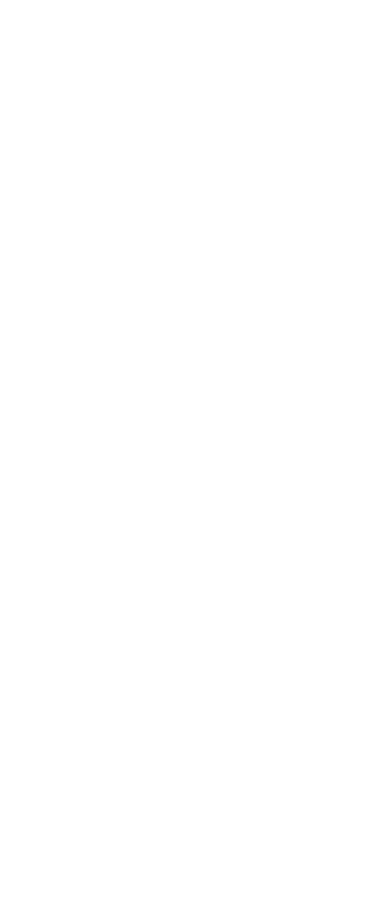
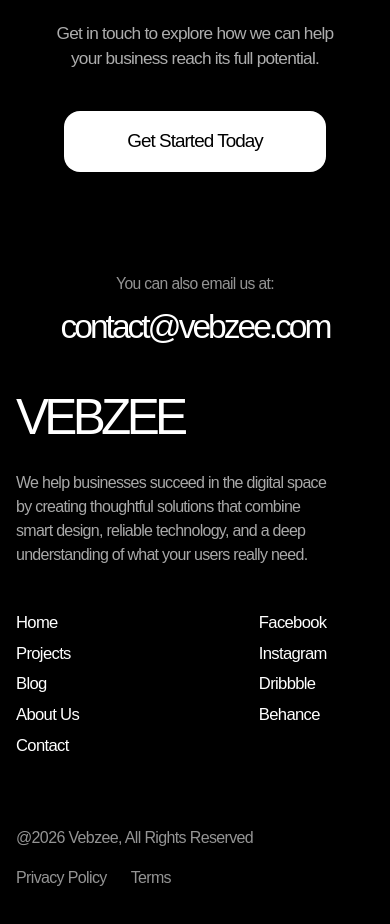
Before and after one commit to hafzism/vebzee, a Next.js app: page /contact in a window 390 px wide. Shown: the part 1453-2377 px from the top of the page. Before the commit the page ends 1240 px from the top, so only its background shows below. Built offline with nearby package versions, Linux system fonts and the light colour scheme.

Commit message:
feat: implement responsive footer component.

```diff
--- a/app/contact/page.tsx
+++ b/app/contact/page.tsx
@@ -1,4 +1,5 @@
 import { ContactSection } from "@/components/contact/ContactSection";
+import { Footer } from "@/components/layout/Footer";
 import { Navbar } from "@/components/layout/Navbar";
 
 export default function ContactPage() {
@@ -6,6 +7,7 @@
     <main className="page-shell">
       <Navbar />
       <ContactSection />
+      <Footer />
     </main>
   );
 }
--- a/app/page.tsx
+++ b/app/page.tsx
@@ -1,4 +1,5 @@
 import { HeroSection } from "@/components/hero/HeroSection";
+import { Footer } from "@/components/layout/Footer";
 import { Navbar } from "@/components/layout/Navbar";
 import { Process } from "@/components/services/Process";
 import { Services } from "@/components/services/Services";
@@ -11,7 +12,8 @@
       <HeroSection />
       <Vision />
       <Services />
-      <Process/>
+      <Process />
+      <Footer />
     </main>
   );
 }
--- a/components/layout/Footer.tsx
+++ b/components/layout/Footer.tsx
@@ -1,3 +1,171 @@
+import Link from "next/link";
+import { contactContent, navItems, socialItems } from "@/lib/site-data";
+
+const footerDescription =
+  "We help businesses succeed in the digital space by creating thoughtful solutions that combine smart design, reliable technology, and a deep understanding of what your users really need.";
+
+const legalLinks = [
+  { href: "/privacy", label: "Privacy Policy" },
+  { href: "/terms", label: "Terms" },
+] as const;
+
 export function Footer() {
-  return <footer>{/* Footer content */}</footer>;
+  const currentYear = new Date().getFullYear();
+
+  return (
+    <footer className="bg-black text-white">
+      <section className="border-t border-white/10 px-4 pb-14 pt-16 sm:px-8 sm:pb-16 sm:pt-24 lg:px-16 lg:pb-20 lg:pt-28">
+        <div className="mx-auto flex max-w-[88rem] flex-col items-center text-center">
+          <h2 className="text-[clamp(3.25rem,8vw,6.6rem)] font-[450] leading-[0.9] tracking-[-0.095em] text-white">
+            <span className="hidden lg:block">
+              Let&apos;s build something
+              <br />
+              great together
+            </span>
+            <span className="lg:hidden">
+              Let&apos;s build
+              <br />
+              something
+              <br />
+              great together
+            </span>
+          </h2>
+
+          <p className="mt-7 max-w-[22rem] text-[1.08rem] leading-[1.45] tracking-[-0.045em] text-white/68 sm:text-[1.35rem] lg:mt-8 lg:max-w-[36rem] lg:text-[1.45rem]">
+            <span className="hidden lg:block">
+              Get in touch to explore how we can help your business
+              <br />
+              reach its full potential.
+            </span>
+            <span className="hidden sm:block lg:hidden">
+              Get in touch to explore how we can help your business reach its full
+              potential.
+            </span>
+            <span className="sm:hidden">
+              Get in touch to explore how we can help
+              <br />
+              your business reach its full potential.
+            </span>
+          </p>
+
+          <Link
+            href="/contact"
+            className="mt-10 inline-flex min-h-[3.8rem] w-full max-w-[16.4rem] items-center justify-center rounded-[1rem] bg-white px-6 text-[1.18rem] font-medium tracking-[-0.05em] text-black transition-transform duration-300 hover:-translate-y-0.5 sm:min-h-[4.45rem] sm:max-w-[20rem] sm:text-[1.35rem] lg:mt-12 lg:min-h-[4.25rem] lg:max-w-[17.9rem]"
+          >
+            Get Started Today
+          </Link>
+        </div>
+      </section>
+
+      <section className="px-4 pb-10 pt-12 sm:px-8 sm:pb-12 lg:px-16 lg:pb-14 lg:pt-[4.5rem]">
+        <div className="mx-auto max-w-[120rem]">
+          <div className="grid gap-12 lg:grid-cols-[minmax(20rem,33rem)_minmax(26rem,1fr)] lg:items-start lg:gap-x-16 lg:gap-y-12">
+            <div className="order-2 lg:order-1">
+              <div className="max-w-[33rem]">
+                <Link
+                  href="/"
+                  className="inline-block text-[3.1rem] font-medium leading-none tracking-[-0.095em] text-white sm:text-[4.1rem] lg:text-[4.65rem]"
+                  aria-label="Vebzee footer home link"
+                >
+                  VEBZEE
+                </Link>
+
+                <p className="mt-7 max-w-[20rem] text-[1rem] leading-[1.5] tracking-[-0.045em] text-white/66 sm:mt-8 sm:max-w-[22rem] sm:text-[1.12rem] lg:max-w-[31rem] lg:text-[1.32rem]">
+                  {footerDescription}
+                </p>
+              </div>
+            </div>
+
+            <div className="order-1 text-center lg:order-2 lg:justify-self-end lg:self-start lg:pt-1 lg:text-left">
+              <p className="text-[0.98rem] leading-none tracking-[-0.04em] text-white/58 sm:text-[1.08rem]">
+                You can also email us at:
+              </p>
+              <a
+                href={`mailto:${contactContent.email}`}
+                className="mt-5 inline-block text-[2.1rem] font-[450] leading-[0.98] tracking-[-0.09em] text-white transition-opacity hover:opacity-70 sm:text-[2.5rem] lg:max-w-[14ch] lg:text-[clamp(2.1rem,5.1vw,3.35rem)]"
+              >
+                {contactContent.email}
+              </a>
+            </div>
+
+            <div className="order-3 lg:order-3 lg:col-span-2 lg:grid lg:grid-cols-[minmax(20rem,33rem)_minmax(26rem,1fr)] lg:items-end lg:gap-x-16">
+              <div className="grid grid-cols-[1fr_auto] gap-x-5 gap-y-3 text-left sm:gap-x-14 lg:hidden">
+                <nav aria-label="Footer navigation mobile" className="flex flex-col gap-3.5">
+                  {navItems.map((item) => (
+                    <Link
+                      key={item.href}
+                      href={item.href}
+                      className="text-[1.04rem] leading-none tracking-[-0.04em] text-white transition-opacity hover:opacity-70"
+                    >
+                      {item.label === "About" ? "About Us" : item.label}
+                    </Link>
+                  ))}
+                </nav>
+
+                <div className="flex min-w-[7.2rem] flex-col gap-3.5 justify-self-end text-left">
+                  {socialItems.map((item) => (
+                    <a
+                      key={item.href}
+                      href={item.href}
+                      target="_blank"
+                      rel="noreferrer"
+                      className="text-[1.04rem] leading-none tracking-[-0.04em] text-white transition-opacity hover:opacity-70"
+                    >
+                      {item.label}
+                    </a>
+                  ))}
+                </div>
+              </div>
+
+              <div className="hidden lg:flex lg:flex-wrap lg:gap-x-8 lg:gap-y-3 lg:text-left">
+                {socialItems.map((item) => (
+                  <a
+                    key={item.href}
+                    href={item.href}
+                    target="_blank"
+                    rel="noreferrer"
+                    className="text-[1.18rem] leading-none tracking-[-0.04em] text-white transition-opacity hover:opacity-70"
+                  >
+                    {item.label}
+                  </a>
+                ))}
+              </div>
+
+              <nav
+                aria-label="Footer navigation"
+                className="hidden lg:mt-0 lg:flex lg:flex-wrap lg:justify-self-end lg:gap-x-10 lg:gap-y-3 lg:text-left"
+              >
+                {navItems.map((item) => (
+                  <Link
+                    key={item.href}
+                    href={item.href}
+                    className="text-[1.18rem] leading-none tracking-[-0.04em] text-white transition-opacity hover:opacity-70"
+                  >
+                    {item.label === "About" ? "About Us" : item.label}
+                  </Link>
+                ))}
+              </nav>
+            </div>
+
+            <div className="order-4 flex flex-col gap-4 pt-6 text-white/58 sm:flex-row sm:items-center sm:justify-between lg:col-start-2 lg:justify-self-end lg:gap-8 lg:pt-0">
+              <p className="text-[1rem] tracking-[-0.04em]">
+                @{currentYear} Vebzee, All Rights Reserved
+              </p>
+              <div className="flex flex-row gap-6 sm:flex-row sm:gap-6">
+                {legalLinks.map((item) => (
+                  <Link
+                    key={item.href}
+                    href={item.href}
+                    className="text-[1rem] tracking-[-0.04em] text-white/58 transition-opacity hover:opacity-70"
+                  >
+                    {item.label}
+                  </Link>
+                ))}
+              </div>
+            </div>
+          </div>
+        </div>
+      </section>
+    </footer>
+  );
 }
--- a/lib/site-data.ts
+++ b/lib/site-data.ts
@@ -29,7 +29,7 @@
   title: "Get in Touch",
   intro:
     "Got a project in mind? We'd love to hear about it. Big or small, we're here to help bring your ideas to life.",
-  email: "contact@opushq.com",
+  email: "contact@vebzee.com",
   phone: "+1 (555) 123-4567",
   address: "42 Pixel Place, Suite 404, New York, NY 10012",
 };
```
